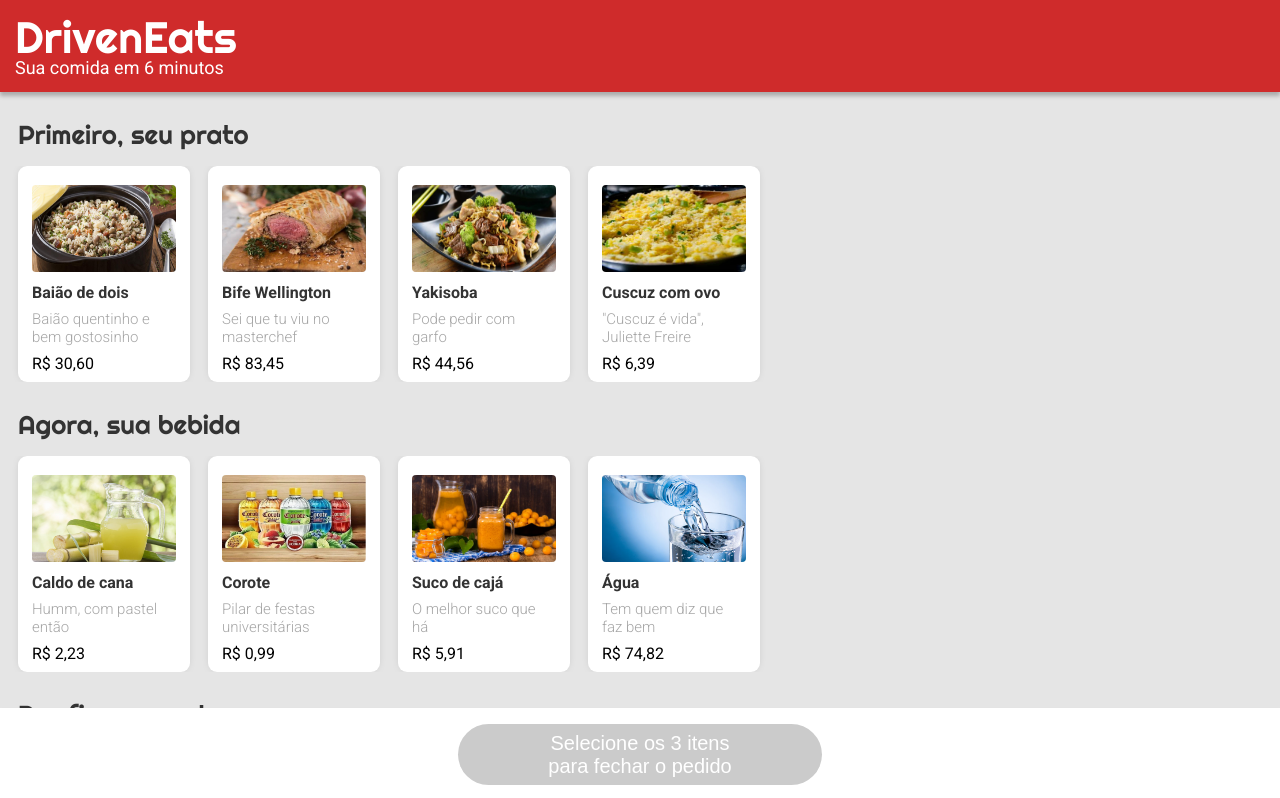
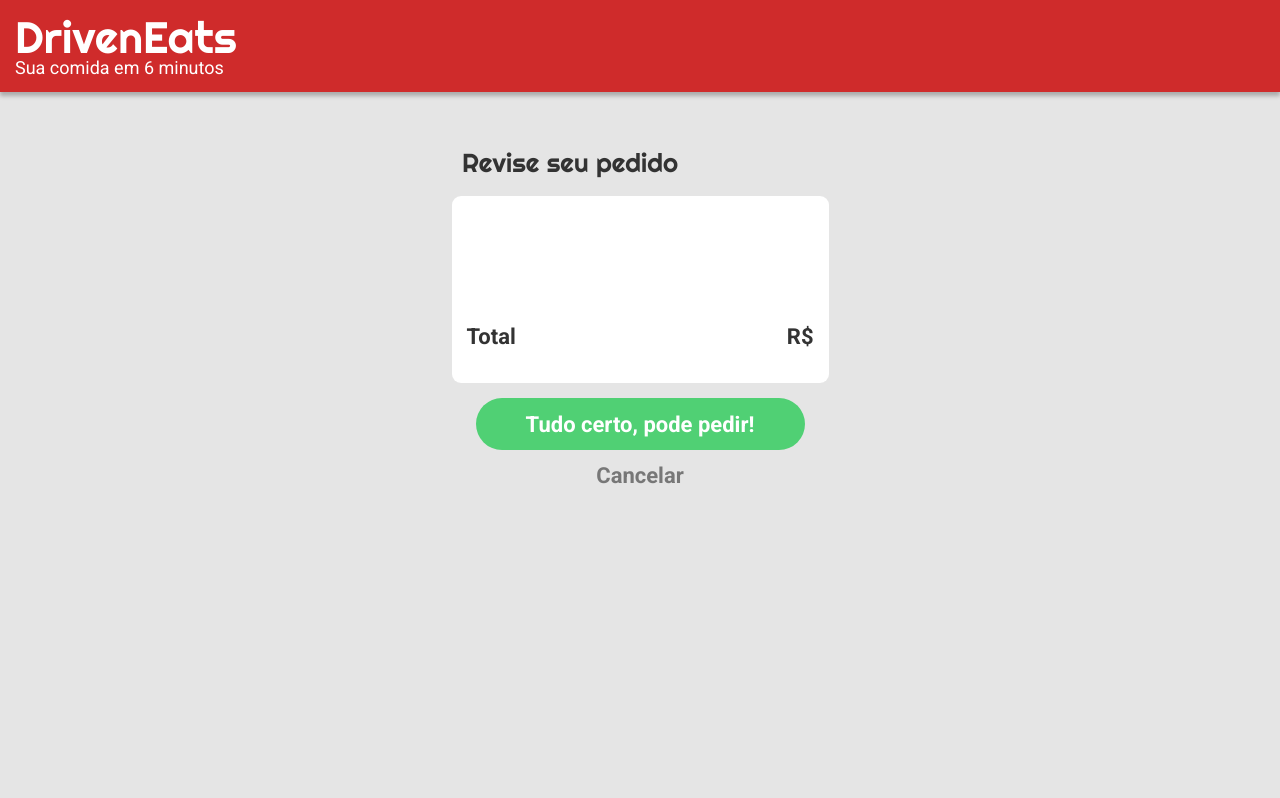
Before and after one commit to brunomguimaraes/Projeto08-DrivenEatsReact, a React (Create React App) app: page /revisar in a window 1280 px wide. Shown: the top 798 px of the page. Built offline with nearby package versions, Linux system fonts and the light colour scheme.

Commit message:
Review order screen created

```diff
--- a/public/css/style.css
+++ b/public/css/style.css
@@ -122,7 +122,6 @@
     display: initial;
 }
 
-
 .bottom-bar .orderButton {
     display: none;
     height: 61px;
@@ -138,49 +137,58 @@
 
 .bottom-bar .orderSelected {
     display: initial;
+    vertical-align: middle;
+    border-radius: 50px;
+    font-size: 20px;
+    background-color: #CBCBCB;
+    color: #FFFFFF;
+    border: none;
+    padding: 19px 120px;
     background-color: #32B72F;
+    text-decoration: none;
     font-weight: 700;
 }
 
 .confirm-order {
-    width: 377px;
-    height: 353px;
-    background-color: #50D074;
-    position: fixed;
-    top: calc(50% - calc(353px / 2));
-    right: calc(50% - calc(377px / 2));
+    height: 100vh;
+    width: 100%;
+    background-color: #E5E5E5;
     text-align: center;
-    padding: 20px 20px;
-    border-radius: 9px;
-    box-shadow: 0px 4px 4px rgba(0, 0, 0, 0.25);
+    padding: 150px 20px 0 20px;
     z-index: 3;
 }
 
 .confirm-order .title {
-    font-family: 'Roboto', sans-serif;
-    font-size: 22px;
-    font-weight: 700;
-    color: #FFFFFF;
-    margin-bottom: 30px;
+    font-family: 'Righteous', cursive;
+    font-size: 26px;
+    color: #333333;
+    margin-bottom: 20px;
+    margin-left: -140px;
+    text-align: center;
 }
 
 .confirm-order .order {
-    display: flex;
+    display: grid;
+    grid-template-columns: 1fr 1fr;
     justify-content: space-between;
-    width: 100%;
+    width: 377px;
     font-family: 'Roboto', sans-serif;
     font-size: 22px;
-    color: #FFFFFF;
+    background-color: #FFFFFF;
+    box-shadow: 0, 0, 10px, 1px rgba(0, 0, 0, 0.15);
+    border-radius: 9px;
+    padding: 25px 15px 0;
+    color: #333333;
+    margin: 0 auto;
 }
 
-.confirm-order .order .items p {
+.confirm-order .order p {
     text-align: start;
-    margin-bottom: 15px;
+    padding-bottom: 35px;
 }
 
-.confirm-order .order .prices p {
+.confirm-order .order :nth-child(even) {
     text-align: end;
-    margin-bottom: 15px;
 }
 
 .confirm-order .order .bold {
@@ -190,23 +198,27 @@
 .confirm-order .end-order {
     width: 329px;
     height: 52px;
-    background-color: #FFFFFF;
-    color: #50D074;
+    color: #FFFFFF;
+    background-color: #50D074;
     border-radius: 100px;
     border: none;
     font-size: 22px;
     font-weight: 700;
     font-family: 'Roboto', sans-serif;
-    margin: 15px 0;
+    margin: 15px auto;
+    display: block;
 }
 
 .confirm-order .cancel-order {
-    background-color: #50D074;
-    color: #FFFFFF;
+    background-color: inherit;
+    text-decoration: none;
+    display: block;
+    color: #777777;
     border: none;
     font-size: 22px;
     font-weight: 700;
     font-family: 'Roboto', sans-serif;
+    margin: 0 auto;
 }
 
 .hide {
@@ -236,12 +248,3 @@
     color: #32B72F;
     margin-left: 5px;
 }
-
-.blur-background {
-    position: fixed;
-    top: 0;
-    z-index: 2;
-    width: 100%;
-    height: 100%;
-    background-color: rgba(255, 255, 255, 0.9);
-}
--- a/src/components/App.js
+++ b/src/components/App.js
@@ -1,7 +1,13 @@
 import Header from "./Header";
 import Main from "./Main";
 import Footer from "./Footer";
+import Order from "./Order";
 import { useState } from "react";
+import {
+    BrowserRouter as Router,
+    Switch,
+    Route
+  } from "react-router-dom";
 
 export default function App() {
     const [food, setFood] = useState([]);
@@ -10,8 +16,8 @@ export default function App() {
     const [drinkPrice, setDrinkPrice] = useState([]);
     const [desert, setDesert] = useState([]);
     const [desertPrice, setDesertPrice] = useState([]);
-
     const [orderSelected, setOrderSelected] = useState("not-selected");
+    let finalOrder = {};
 
     const displayButton = () => {
         if (food.length > 0 && drink.length > 0 && desert.length > 0) {
@@ -22,17 +28,15 @@ export default function App() {
     }
 
     const calculatePrice = () => {
-        const foodTotal = foodPrice.reduce((sum, number) => sum + number);
-        const drinkTotal = drinkPrice.reduce((sum, number) => sum + number);
-        const desertTotal = desertPrice.reduce((sum, number) => sum + number);
-        const totalPrice = foodTotal + drinkTotal + desertTotal;
-        return totalPrice.toFixed(2);
+        finalOrder.foodPrice = foodPrice.reduce((sum, number) => sum + number).toFixed(2);
+        finalOrder.drinkPrice = drinkPrice.reduce((sum, number) => sum + number).toFixed(2);
+        finalOrder.desertPrice = desertPrice.reduce((sum, number) => sum + number).toFixed(2);
+        finalOrder.totalPrice = (Number(finalOrder.foodPrice) + Number(finalOrder.drinkPrice) + Number(finalOrder.desertPrice)).toFixed(2);
     }
 
     const printOrder = (section) => {
         const items = section.sort();
         const order = {};
-        console.log(items, order);
         for (let i = 0; i < items.length; i++) {
             if (i !== 0) {
                 if (items[i] === items[i - 1]) {
@@ -55,19 +59,33 @@ export default function App() {
     }
 
     const completeOrder = () => {
-        const totalPrice = calculatePrice();
-        const foodOrder = printOrder(food);
-        const drinkOrder = printOrder(drink);
-        const desertOrder = printOrder(desert);
+        calculatePrice();
+        finalOrder.food = printOrder(food);
+        finalOrder.drink = printOrder(drink);
+        finalOrder.desert = printOrder(desert);
+    }
 
+    const whatsapp = (foodOrder, drinkOrder, desertOrder, totalPrice) => {
         const message = `Olá, gostaria de fazer o pedido:\n- Prato:${foodOrder}\n- Bebida:${drinkOrder}\n- Sobremesa:${desertOrder}\nTotal: R$ ${totalPrice}`;
         const link = "https://wa.me/5519981266625?text=" + encodeURIComponent(message);
         window.location = link;
     }
 
+    const cancelOrder = () => {
+        setFood([]);
+        setFoodPrice([]);
+        setDrink([]);
+        setDrinkPrice([]);
+        setDesert([]);
+        setDesertPrice([]);
+        finalOrder = {};
+        displayButton();
+    }
 
     return (
-        <>
+        <Router>
+            <Switch>
+                <Route exact path="/">
                     <Header/>
                     <Main
                         food={food} setFood={setFood}
@@ -78,7 +96,13 @@ export default function App() {
                         desertPrice={desertPrice} setDesertPrice={setDesertPrice}
                         displayButton={displayButton}
                     />
-            <Footer orderSelected={orderSelected} completeOrder={completeOrder} />
-        </>
+                    <Footer orderSelected={orderSelected} completeOrder={completeOrder}/>
+                </Route>
+                <Route exact path="/revisar">
+                    <Header/>
+                    <Order cancelOrder={cancelOrder} whatsapp={whatsapp} order={finalOrder}/>
+                </Route>
+            </Switch>
+        </Router>
     );
 }
--- a/src/components/Desert.js
+++ b/src/components/Desert.js
@@ -30,8 +30,17 @@ export default function Desert({desert, setDesert, desertPrice, setDesertPrice,
     return (
         <div className="menu desert">
             {options.map((option, index) => {
-                const {img, name, detail, price} = option;
-                return <Option key={index} option={option} item={desert} setItem={setDesert} itemPrice={desertPrice} setItemPrice={setDesertPrice} displayButton={displayButton}></Option>
+                return (
+                <Option
+                    key={index}
+                    option={option}
+                    item={desert}
+                    setItem={setDesert}
+                    itemPrice={desertPrice}
+                    setItemPrice={setDesertPrice}
+                    displayButton={displayButton}
+                />
+                )
             })}
         </div>
     );
--- a/src/components/Drink.js
+++ b/src/components/Drink.js
@@ -30,8 +30,17 @@ export default function Drink({drink, setDrink, drinkPrice, setDrinkPrice, displ
     return (
         <div className="menu drink">
             {options.map((option, index) => {
-                const {img, name, detail, price} = option;
-                return <Option key={index} option={option} item={drink} setItem={setDrink} itemPrice={drinkPrice} setItemPrice={setDrinkPrice} displayButton={displayButton}></Option>
+                return (
+                <Option
+                    key={index}
+                    option={option}
+                    item={drink}
+                    setItem={setDrink}
+                    itemPrice={drinkPrice}
+                    setItemPrice={setDrinkPrice}
+                    displayButton={displayButton}
+                />
+                )
             })}
         </div>
     );
--- a/src/components/Food.js
+++ b/src/components/Food.js
@@ -30,8 +30,17 @@ export default function Food({food, setFood, foodPrice, setFoodPrice, displayBut
     return (
         <div className="menu food">
             {options.map((option, index) => {
-                const {img, name, detail, price} = option;
-                return <Option key={index} option={option} item={food} setItem={setFood} itemPrice={foodPrice} setItemPrice={setFoodPrice} displayButton={displayButton}></Option>
+                return (
+                <Option
+                    key={index}
+                    option={option}
+                    item={food}
+                    setItem={setFood}
+                    itemPrice={foodPrice}
+                    setItemPrice={setFoodPrice}
+                    displayButton={displayButton}
+                />
+                )
             })}
         </div>
     );
--- a/src/components/Footer.js
+++ b/src/components/Footer.js
@@ -1,9 +1,11 @@
+import {Link} from "react-router-dom";
+
 export default function Footer({orderSelected, completeOrder}) {
 
     return (
         <footer className={`bottom-bar ${orderSelected}`}>
             <button className="orderButton">Selecione os 3 itens para fechar o pedido</button>
-            <button className="orderButton orderSelected {orderSelected}" onClick={completeOrder}>Fechar pedido</button>
+            <Link to="/revisar" className="orderSelected" onClick={completeOrder}>Fechar pedido</Link>
         </footer>
     );
 }
--- a/src/components/Order.js
+++ b/src/components/Order.js
@@ -1,23 +1,24 @@
-export default function Order() {
+import { Link } from "react-router-dom";
+
+export default function Order(props) {
+    const {whatsapp, cancelOrder} = props;
+    const{food, foodPrice, drink, drinkPrice, desert, desertPrice, totalPrice} = props.order;
     return (
-        <div className="confirm-order hide">
-        <p className="title">Confirme seu pedido</p>
+    <div className="confirm-order">
+        <p className="title">Revise seu pedido</p>
         <div className="order">
-           <div className="items">
-                <p>Food</p>
-                <p>Drink</p>
-                <p>Desert</p>
+                <p>{food}</p>
+                <p>{foodPrice}</p>
+                <p>{drink}</p>
+                <p>{drinkPrice}</p>
+                <p>{desert}</p>
+                <p>{desertPrice}</p>
                 <p className="bold">Total</p>
-           </div>
-           <div className="prices">
-                <p>FoodPrice</p>
-                <p>DrinkPrice</p>
-                <p>DesertPrice</p>
-                <p className="bold">R$ TotalPrice</p>
-           </div>
+                <p className="bold">R$ {totalPrice}</p>
         </div>
-        <button className="end-order">Tudo certo, pode pedir!</button>
-        <button className="cancel-order">Cancelar</button>
+        <button className="end-order" onClick={() => whatsapp(food, drink, desert, totalPrice)}>Tudo certo, pode pedir!</button>
+        <Link to="/" className="cancel-order" onClick={cancelOrder}>Cancelar</Link>
+
     </div>
     );
 }
```
Lines whose indentation alone changed are shown as unchanged.
